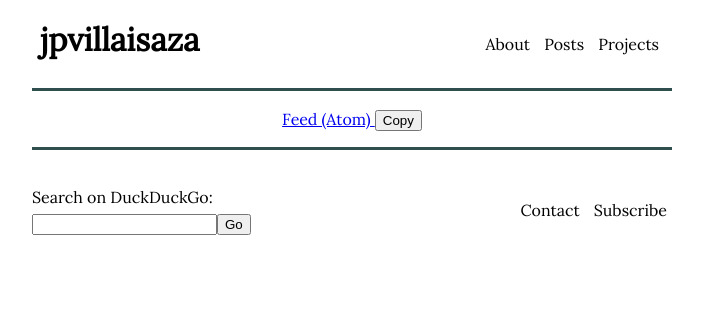
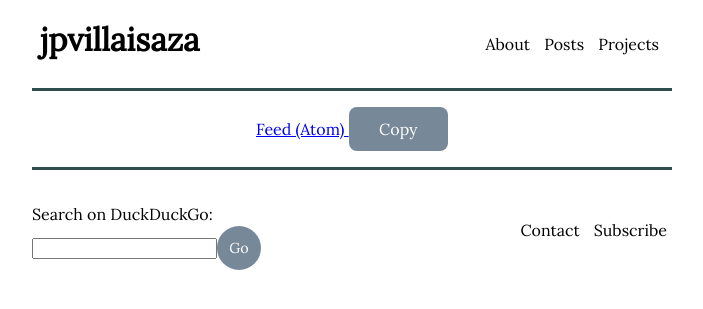
Before and after one commit to jpvillaisaza/jpvillaisaza.github.io, a Jekyll site: the page built from subscribe.html, in a window 1280 px wide. Shown: the top 309 px of the page, without its empty margins (288-991 px from the left). Built offline with Jekyll 4.4.1, drawn with Linux system fonts in a browser that asks for light colours.

Commit message:
Add initial button styles

```diff
--- a/_includes/contact.html
+++ b/_includes/contact.html
@@ -18,7 +18,7 @@
     <textarea id="message" name="message" required rows="6"></textarea>
   </div>
   <div>
-    <button type="submit" value="Send">
+    <button type="submit" class="button">
       Send
     </button>
   </div>
--- a/_includes/site-search.html
+++ b/_includes/site-search.html
@@ -3,6 +3,8 @@
   <label for="site-search">Search on DuckDuckGo:</label>
   <div class="search-box">
     <input type="search" id="site-search" name="q" required>
-    <input type="submit" value="Go">
+    <button type="submit" class="button button--circle">
+      Go
+    </button>
   </div>
 </form>
--- a/_sass/main.scss
+++ b/_sass/main.scss
@@ -228,3 +228,27 @@ main {
     grid-template-columns: 1fr 1fr;
   }
 }
+
+.button {
+  background-color: lightslategray;
+  border: none;
+  border-radius: 8px;
+  color: #ffffff;
+  cursor: pointer;
+  font-family: inherit;
+  font-size: inherit;
+  min-height: 44px;
+  min-width: 10ch;
+  padding: 0.25em 0.75em;
+  &--circle {
+    border-radius: 50%;
+    font-size: 90%;
+    min-width: 44px;
+  }
+}
+
+@media (prefers-color-scheme: dark) {
+  .button {
+    background-color: #989898;
+  }
+}
--- a/subscribe.html
+++ b/subscribe.html
@@ -6,7 +6,7 @@ title: Subscribe
   <a href="/feed.xml">
     Feed (Atom)
   </a>
-  <button id="copy">
+  <button class="button" id="copy">
     Copy
   </button>
   <span id="result" role="alert"></span>
```
